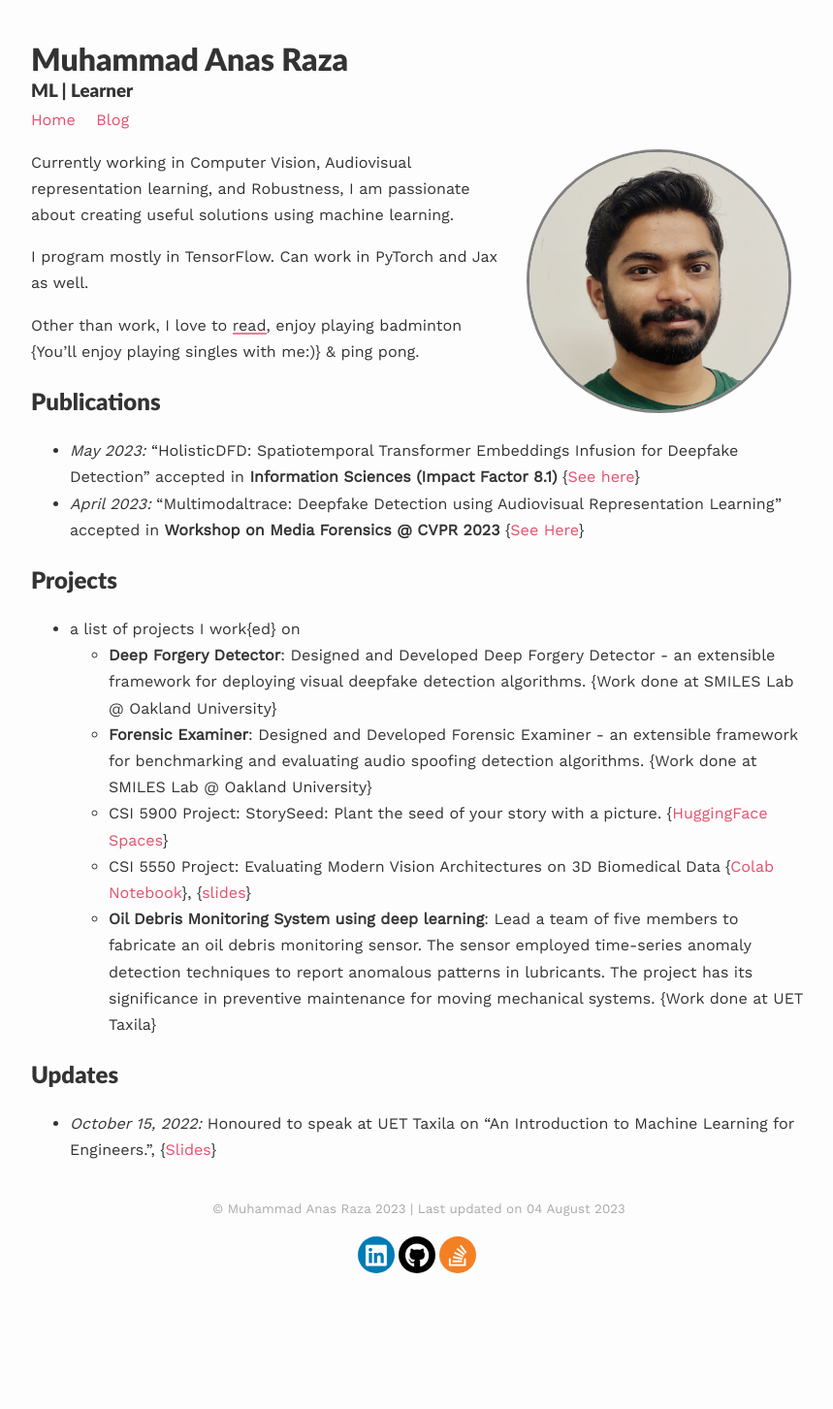
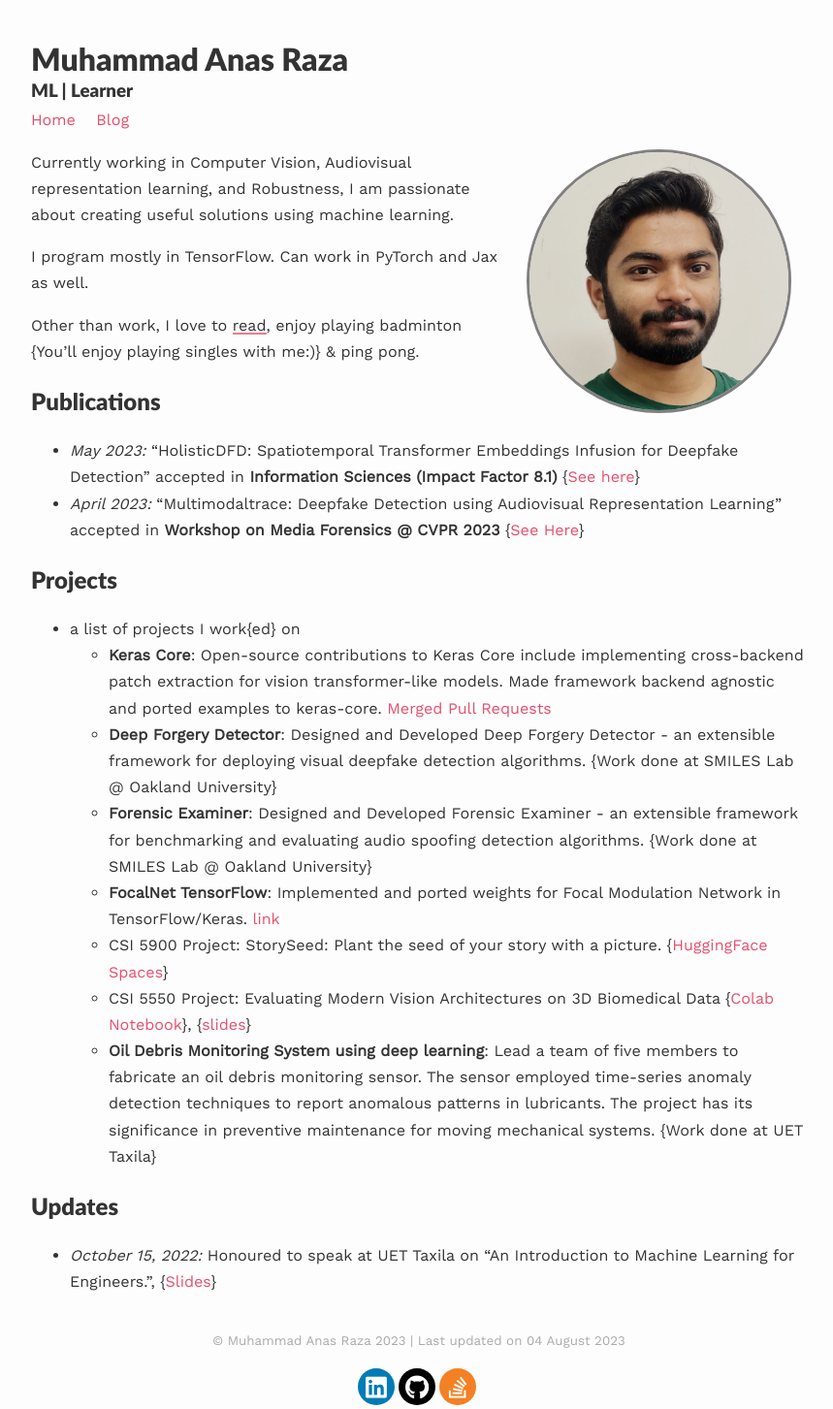
Before and after one commit to anas-rz/anas-rz.github.io, a Jekyll site: the page built from index.md, in a window 1280 px wide. Shown: the whole page at 97% size, without its empty margins (208-1067 px from the left). Built offline with Jekyll 4.4.1, drawn with Linux system fonts in a browser that asks for light colours; nearby versions of some CDN libraries; a script that is not in the unit is left out; before the commit the page ends 1317 px from its top, so only the background shows below that.

Commit message:
Update index.md

```diff
--- a/index.md
+++ b/index.md
@@ -18,8 +18,10 @@ Other than work, I love to [read](./readings), enjoy playing badminton {You'll e
 
 ## Projects
 - a list of projects I work{ed} on
+  - **Keras Core**: Open-source contributions to Keras Core include implementing cross-backend patch extraction for vision transformer-like models. Made framework backend agnostic and ported examples to keras-core. [Merged Pull Requests](https://github.com/keras-team/keras-core/pulls?q=is%3Apr+is%3Amerged+author%3Aanas-rz)
   - **Deep Forgery Detector**: Designed and Developed Deep Forgery Detector - an extensible framework for deploying visual deepfake detection algorithms. \{Work done at SMILES Lab @ Oakland University\}
   - **Forensic Examiner**: Designed and Developed Forensic Examiner - an extensible framework for benchmarking and evaluating audio spoofing detection algorithms. \{Work done at SMILES Lab @ Oakland University\}
+  - **FocalNet TensorFlow**: Implemented and ported weights for Focal Modulation Network in TensorFlow/Keras. [link](https://github.com/anas-rz/focalnet-tensorflow)
   - CSI 5900 Project: StorySeed: Plant the seed of your story with a picture. \{[HuggingFace Spaces](https://huggingface.co/spaces/anasrz/StorySeed)\}
   - CSI 5550 Project: Evaluating Modern Vision Architectures on 3D Biomedical Data \{[Colab Notebook](https://colab.research.google.com/drive/1nz-NtGxC3NeSJh4ZWQ8jabzBlawnvIWe?usp=sharing)\}, \{[slides](https://docs.google.com/presentation/d/1o1SD0WHBJEqvjOIJWys-Y6z80uuiejmC/edit?usp=sharing&ouid=118316226676823953327&rtpof=true&sd=true)\}
   -  **Oil Debris Monitoring System using deep learning**: Lead a team of five members to fabricate an oil debris monitoring sensor. The sensor employed time-series anomaly detection techniques to report anomalous patterns in lubricants. The project has its significance in preventive maintenance for moving mechanical systems. \{Work done at UET Taxila\}
```
